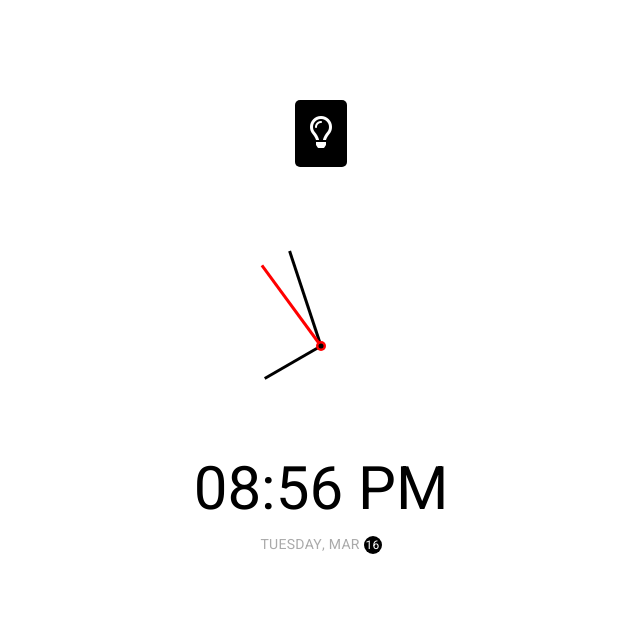
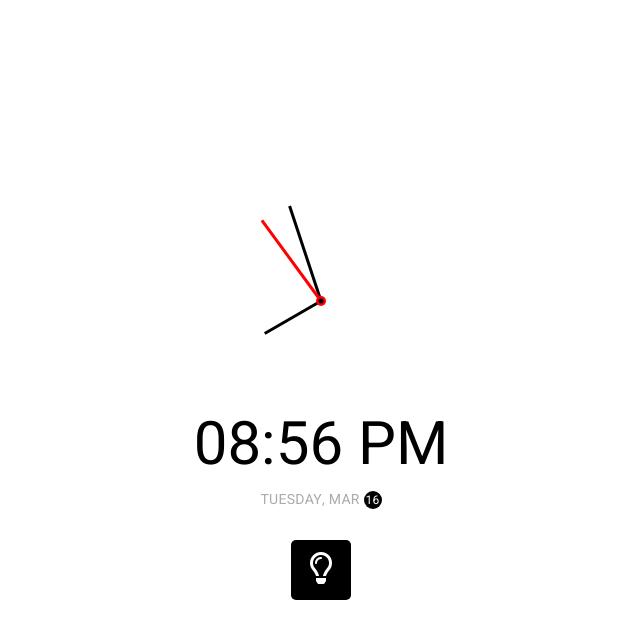
Before and after one commit to AlexMannDesigns/clock.js, a plain HTML site: page index.html in a window 1280 px wide. Shown: the whole page, without its empty margins (319-959 px from the left). Drawn offline with Linux system fonts and the light colour scheme.

Commit message:
second commit - repositioned and restyled the button

```diff
--- a/index.html
+++ b/index.html
@@ -15,7 +15,7 @@
   <body>
 
 
-  <button id="btn" class="btn" type="button"><i class="far fa-lightbulb"></i></button>
+
   <div class="clock-container">
     <div class="clock">
       <div class="hand hour">
@@ -34,6 +34,7 @@
     <span class="circle"></span>
   </div>
   </div>
+  <button id="btn" class="btn" type="button"><i class="far fa-lightbulb"></i></button>
 
 
   </body>
--- a/styles.css
+++ b/styles.css
@@ -37,16 +37,16 @@ body {
 
 
 .btn {
-  position: absolute;
-  top: 100px;
   background-color: var(--primary-color);
   color: var(--secondary-color);
   font-family: inherit;
   font-size: 2rem;
-  padding: 10px 15px;
+  height: 60px;
+  width: 60px;
   cursor: pointer;
   border: 0;
   border-radius: 5px;
+  margin-top: 30px;
 }
 
 .btn:focus {
```
